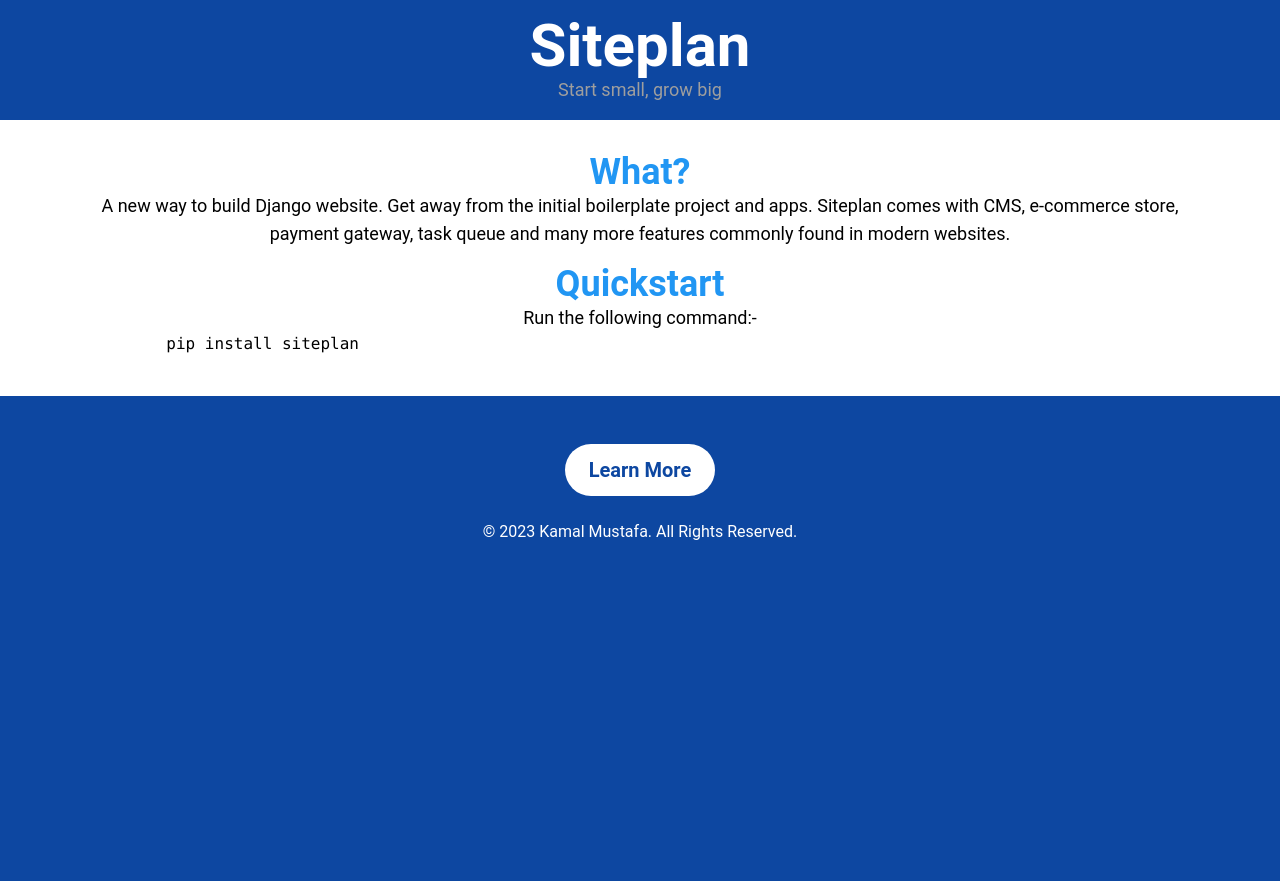
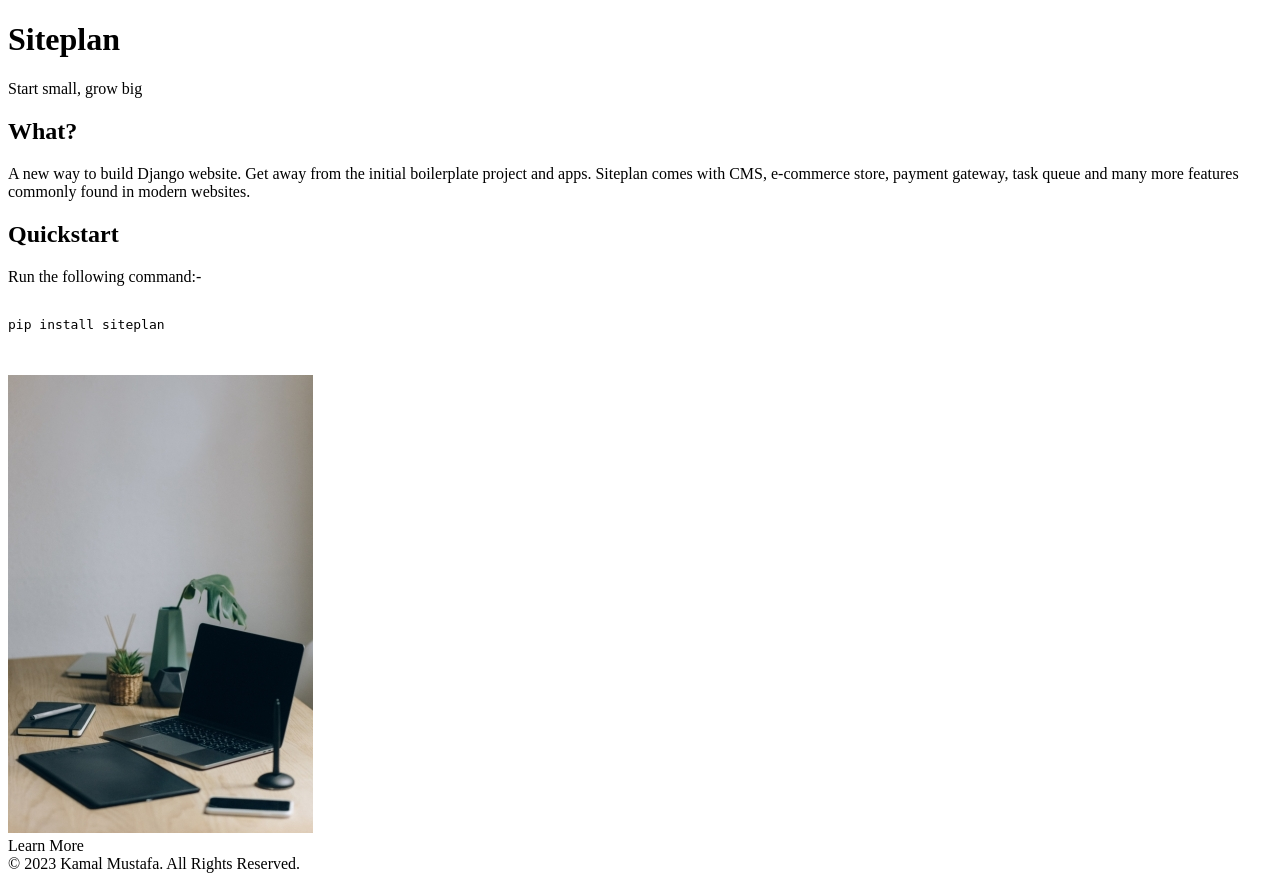
Before and after one commit to k4ml/siteplan, a Django app: template src/siteplan/templates/siteplan/home_page.html in a window 1280 px wide. Before the commit the page ends 540 px from the top, so only its background shows below. Run offline with Django 3.2, Linux system fonts and the light colour scheme; the template is opened without the code that fills it, so the values that code supplies are empty; some libraries are stand-ins or nearby versions.

Commit message:
new style

```diff
--- a/src/siteplan/templates/siteplan/base.html
+++ b/src/siteplan/templates/siteplan/base.html
@@ -12,15 +12,15 @@
     <!-- Include Tailwind CSS v3 -->
     {% block head_css %}
     {% compress css %}
-    <link href="{% static 'siteplan/css/app.css' %}" rel="stylesheet">
+    <link href="{% static 'siteplan/css/input.css' %}" rel="stylesheet" type="text/tailwindcss">
     {% endcompress %}
     {% endblock %}
 </head>
-<body class="bg-blue-900" hx-headers='{"X-CSRFToken": "{{ csrf_token }}"}'>
+<body class="bg-gradient-to-t from-slate-100 via-blue-100 to-stone-400" hx-headers='{"X-CSRFToken": "{{ csrf_token }}"}'>
 
     <!-- Header -->
-    <header class="bg-blue-900 text-white py-4 flex items-center">
-        <div class="container mx-auto text-center">
+    <header class="text-white ml-10 py-4 flex ">
+        <div class="container mx-auto">
               <h1 class="text-6xl font-bold text-white-900">Siteplan</h1>
               <p class="text-lg text-gray-500">Start small, grow big</p>
         </div>
@@ -31,16 +31,16 @@
     {% endblock %}
 
     <!-- Footer -->
-    <footer class="bg-blue-900 text-white py-4">
+    <footer class="text-white py-4">
       <div class="text-center mt-8">
-        <a id="btn-learn-more" hx-post="/hello/" hx-confirm class="bg-white text-blue-900 hover:bg-blue-700 text-xl font-semibold py-3 px-6 rounded-full inline-block transition duration-300 ease-in-out">
+        <a id="btn-learn-more" hx-post="/hello/" hx-confirm class="bg-white text-blue-900 hover:bg-gray-300 text-xl font-semibold py-3 px-6 rounded-full inline-block transition duration-300 ease-in-out">
             Learn More
         </a>
       </div>
     </footer>
 
     <!-- Copyright Notice -->
-    <div class="bg-blue-900 text-white text-center py-2">
+    <div class="text-gray-900 text-center py-2">
         &copy; 2023 Kamal Mustafa. All Rights Reserved.
     </div>
 
--- a/src/siteplan/templates/siteplan/home_page.html
+++ b/src/siteplan/templates/siteplan/home_page.html
@@ -2,8 +2,8 @@
 {% load static %}
 
 {% block content %}
-<main class="py-4 flex items-center bg-white">
-  <div class="container mx-auto text-center">
+<main class="grid grid-cols-2 py-4 flex">
+  <div class="ml-10">
         <h2 class="text-4xl mt-4 text-blue-500 font-bold">What?</h1>
         <p class="text-lg">
           A new way to build Django website. Get away from the initial boilerplate project and apps. Siteplan comes with CMS, e-commerce store, payment gateway, task queue and many more features commonly found in modern websites.
@@ -12,9 +12,14 @@
         <p class="text-lg">
           Run the following command:-
         </p>
-        <pre class="text-left">
-          pip install siteplan
+        <pre class="text-left whitespace-pre">
+          <code>
+pip install siteplan
+          </code>
         </pre>
+  </div>
+  <div class="mx-auto text-center">
+        <img class="rounded-lg" src="{% static 'images/featured-small.jpg' %}"></img>
   </div>
 </main>
 {% endblock %}
```
Also changed, not shown: src/siteplan/static/images/featured-small.jpg (added).
